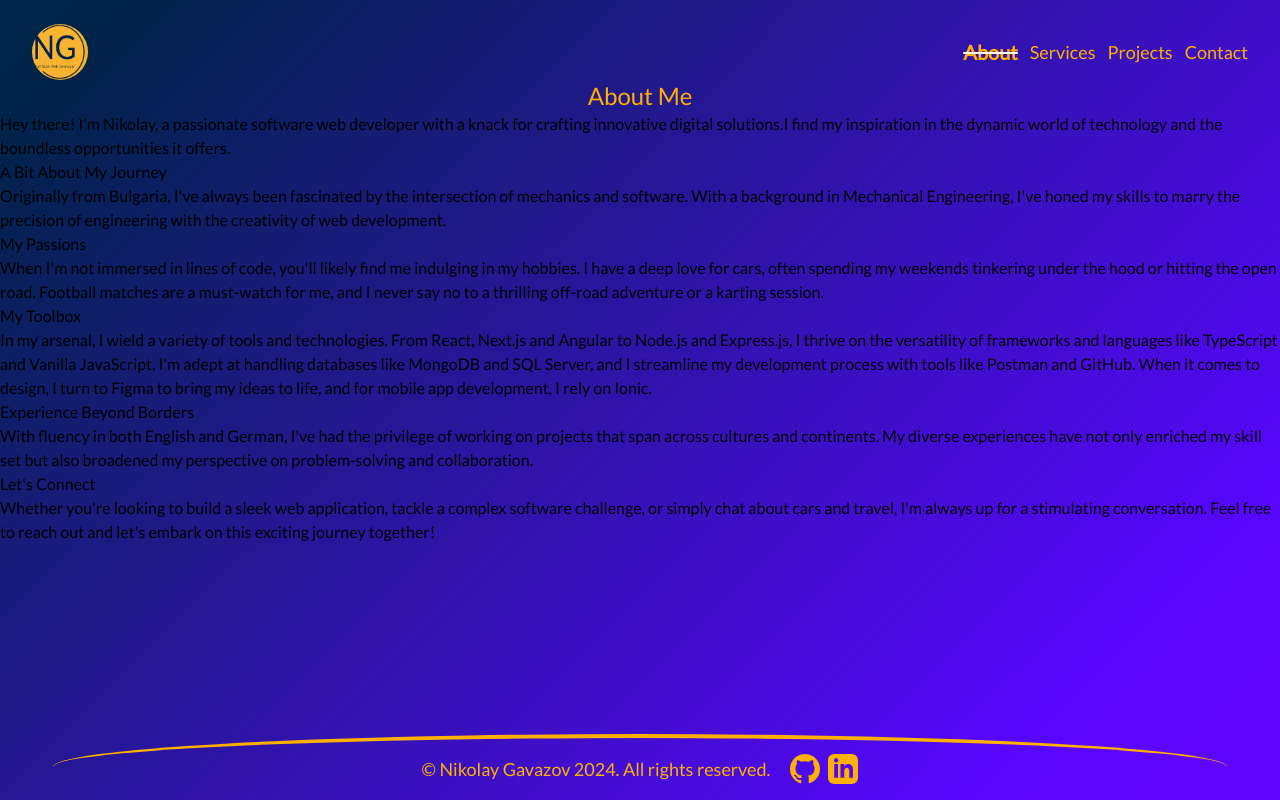
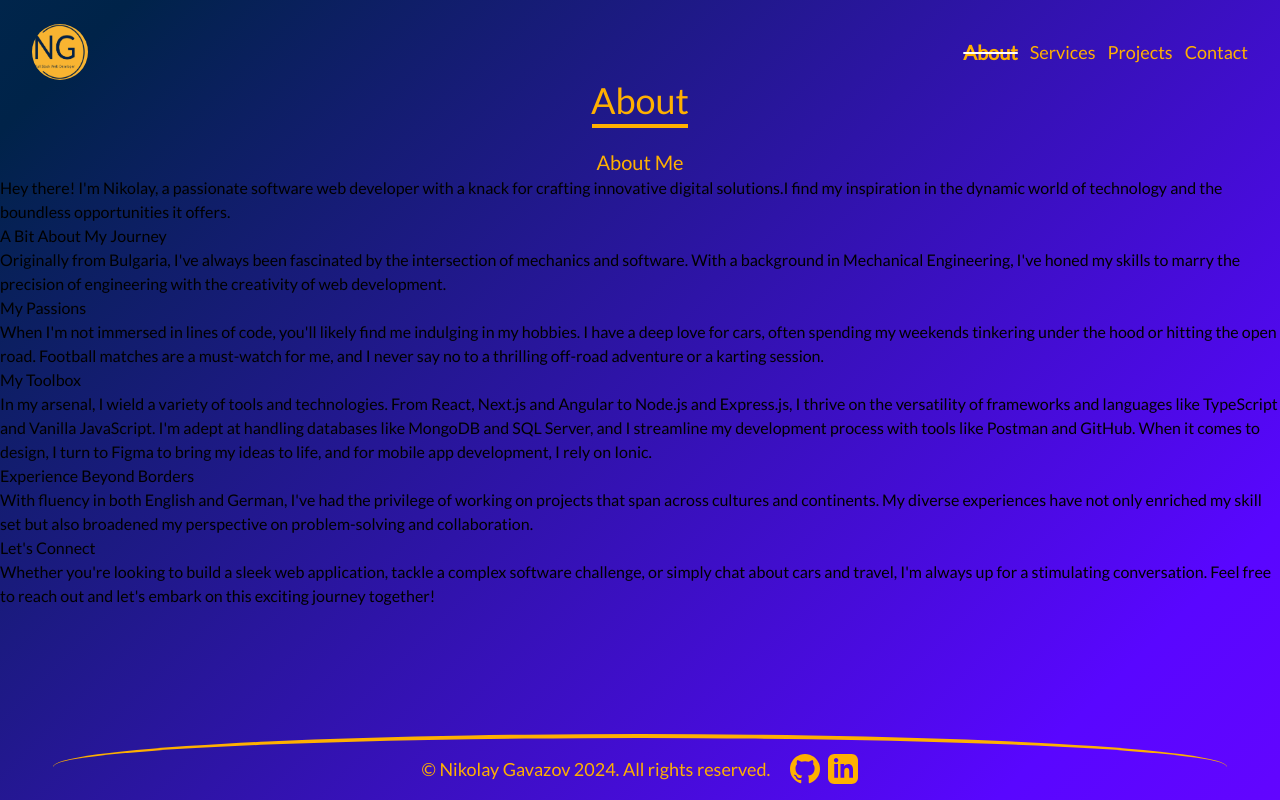
Before and after one commit to Nikolay-Gavazov/MyWebPage, a Next.js app: page /about in a window 1280 px wide. Built offline with nearby package versions, Linux system fonts and the light colour scheme.

Commit message:
Update page.tsx

```diff
--- a/src/app/about/page.tsx
+++ b/src/app/about/page.tsx
@@ -1,9 +1,13 @@
 export default function about() {
   return (
     <>
+    <header className="title flex flex-col items-center mb-5">
+        <h2 className="text-[#ffb000] text-4xl mb-1">About</h2>
+        <span className="w-24 h-1 bg-[#ffb000]"></span>
+    </header>
       <section>
         <header className="title flex justify-center">
-          <h2 className="text-[#ffb000] text-2xl">About Me</h2>
+          <h3 className="text-[#ffb000] text-xl">About Me</h3>
         </header>
         <main>
           <p>
```
